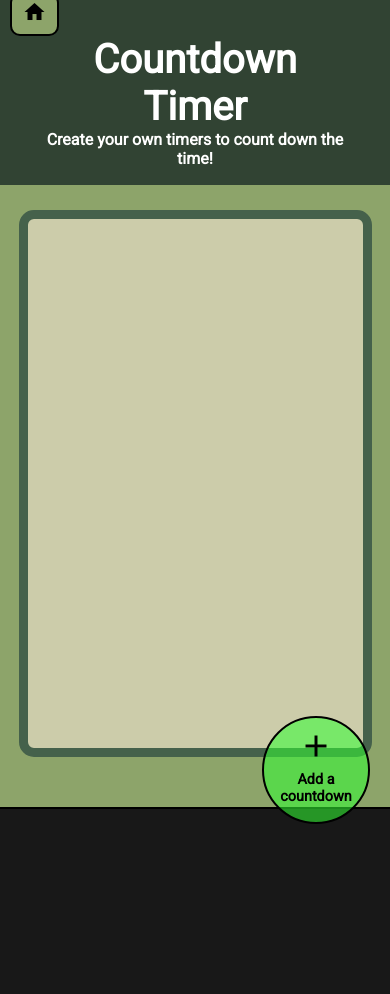
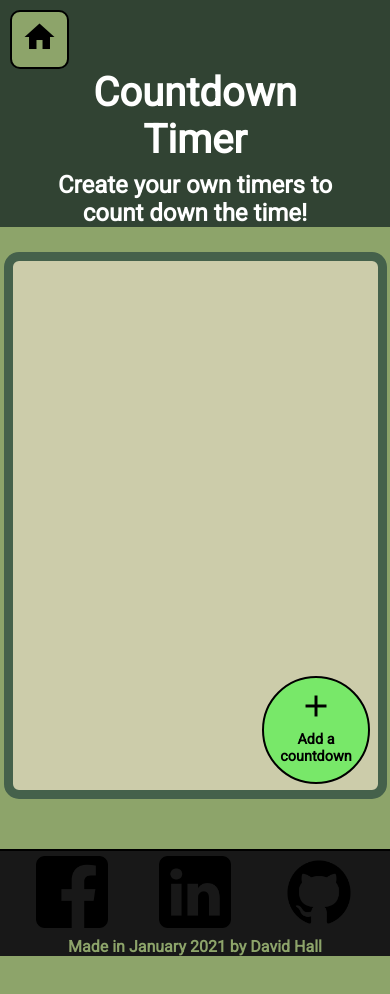
Before and after one commit to david-develops/countdown-app, a plain HTML site: page index.html in a window 390 px wide. After the commit the page ends 956 px from the top, so only its background shows below. Drawn offline with nearby package versions, Linux system fonts and the light colour scheme.

Commit message:
Final CSS Tweaks and social links added to footer

```diff
--- a/countdown.js
+++ b/countdown.js
@@ -1,5 +1,4 @@
 $(document).ready(function(){
-    alert("Make me mobile friendly for the smallest of screens now!");
     //Variables used to hold name and time of timer currently being used
     var name;
     var date;
--- a/index.html
+++ b/index.html
@@ -32,6 +32,12 @@
             <!-- countdown timers -->
         </main>
         <footer>
+            <div id="icons-wrap">
+                <div id="" class="icon-container"><a href="https://www.facebook.com/david.hall.251/"><img class="icon" src="img/facebook_icon.png" alt="Visit my Facebook Page"></a></div>
+                <div id="" class="icon-container"><a href="https://www.linkedin.com/in/david-hall-a6a983168/"><img class="icon" src="img/linkedin_icon.png" alt="Visit my Linkedin Page"></a></div>
+                <div id="" class="icon-container"><a href="https://github.com/david-devlops"><img class="icon" src="img/github_icon.png" alt="See some of my projects on github"></a></div>
+            </div>
+            <h4>Made in January 2021 by David Hall</h4>
         </footer>
         <!-- overlay and modals -->
         <div id="overlay">
--- a/style.css
+++ b/style.css
@@ -20,11 +20,14 @@ header{
     margin-left: 85px;
     display: grid;
     grid-template-rows: auto auto;
+    grid-row: 1 / span 2;
 }
 #header-text-wrap>h1{
     font-size: 2.5em;
 }
 #home-btn{
+    display: inline;
+    grid-row: 1;
     cursor: pointer;
     background-color: #8da46a;
     border-radius: 10px;
@@ -157,6 +160,23 @@ footer{
     background-color: #181818;
     margin-top: 50px;
     border-top: 2px solid black;
+    color: #8da46a;
+    text-align: center;
+    height: auto;
+}
+#icons-wrap{
+    width: 95%;
+    margin: auto;
+    display: grid;
+    grid-template-columns: repeat(3,auto);
+    grid-template-rows: auto;
+    justify-items: center;
+    padding: 5px 0px;
+}
+.icon{
+    height: auto;
+    width: 100%;
+    grid-row: 1;
 }
 @media screen and (max-width: 900px){
     header{
@@ -185,19 +205,40 @@ footer{
     }
     .timer-card{
         margin: 2px;
+
     }
 }
-@media (max-width: 750px){
+@media (max-width: 700px){
+    header{
+        grid-template-columns: auto;
+        grid-template-rows: auto auto;
+    }
+    #header-text-wrap{
+        grid-row: 2;
+        gap: 5%;
+        margin-bottom: 2%;
+    }
+    #header-text-wrap>h4{
+        font-size: 1.5em;
+    }
+    #home-btn-icon{
+        font-size: 36px;
+    }
     #home-btn{
-        min-width: 25px;
-        max-width: 35px;
+        height: 45px;
+        max-width: 45px;
         margin: 10px 0px 0px 10px;
+        grid-row: 1;
+        display: grid;
+        align-items: center;
         }
+
     #new-timer-btn{
         padding: 2px;
         width: 100px;
         height: 100px;
         font-size: .9em;
+        bottom: 60px;
     }
     #add-timer-btn{
         font-size: 36px;
@@ -205,7 +246,7 @@ footer{
     main{
         grid-template-columns: auto;
         min-width: 175px;
-        max-width: 325px;
+        max-width: calc(100vw - 35px);
         gap: 20px;
         padding: 5px;
         border: 9px solid #45614b;
@@ -223,5 +264,7 @@ footer{
     .close-modal-btn{
         font-size: 24px;
     }
-
+    .icon{
+        max-width: 72px;
+    }
 }
```
Also changed, not shown: img/facebook_icon.png (added), img/github_icon.png (added), img/linkedin_icon.png (added).
